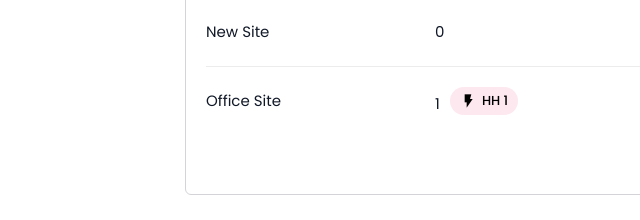
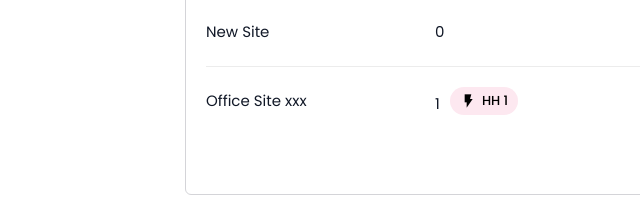
Before and after one commit to mikekgammon/true-prototype, a plain HTML site: page index-overview.html in a window 1280 px wide. Shown: the part 937-1157 px from the top of the page, 13-653 px from the left. Drawn offline with nearby package versions, Linux system fonts and the light colour scheme; a web font is replaced by a local one.

Commit message:
your message

```diff
--- a/index-overview.html
+++ b/index-overview.html
@@ -258,7 +258,7 @@
 
     <!-- ROW 8 -->
     <tr>
-      <td>Office Site</td>
+      <td>Office Site xxx</td>
       <td>
         1
         <span class="chip meter-chip hh"><span class="material-symbols-outlined">flash_on</span> HH 1</span>
```
